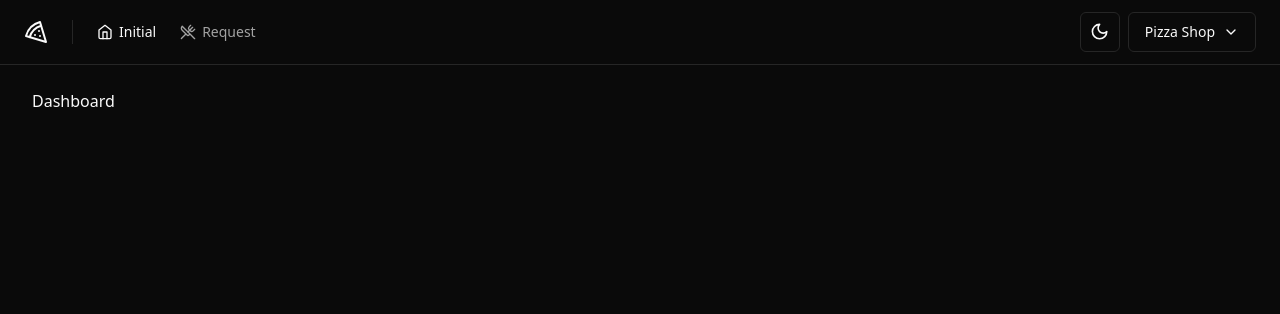
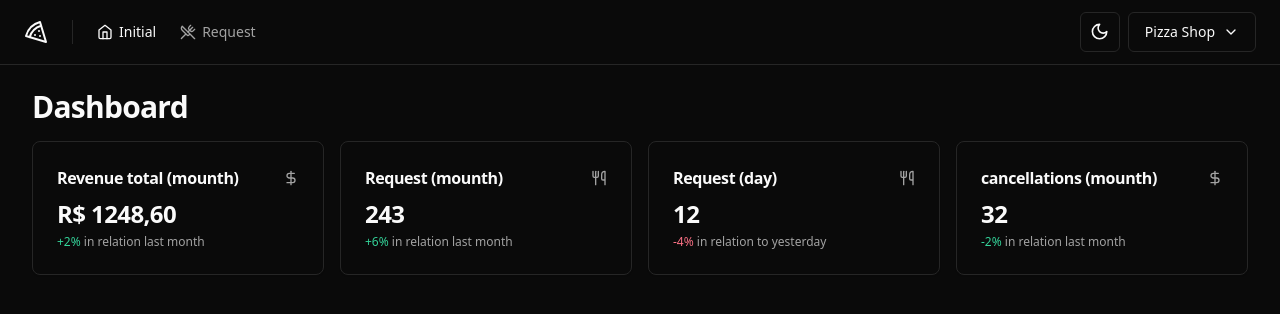
Before and after one commit to thiagotsdelima/pizza.shop, a React (Vite) app: page / in a window 1280 px wide. Shown: the top 314 px of the page. Built offline with nearby package versions, Linux system fonts and the light colour scheme.

Commit message:
update dashborad

```diff
--- /dev/null
+++ b/src/components/ui/card.tsx
@@ -0,0 +1,79 @@
+import * as React from "react"
+
+import { cn } from "@/lib/utils"
+
+const Card = React.forwardRef<
+  HTMLDivElement,
+  React.HTMLAttributes<HTMLDivElement>
+>(({ className, ...props }, ref) => (
+  <div
+    ref={ref}
+    className={cn(
+      "rounded-lg border bg-card text-card-foreground shadow-sm",
+      className
+    )}
+    {...props}
+  />
+))
+Card.displayName = "Card"
+
+const CardHeader = React.forwardRef<
+  HTMLDivElement,
+  React.HTMLAttributes<HTMLDivElement>
+>(({ className, ...props }, ref) => (
+  <div
+    ref={ref}
+    className={cn("flex flex-col space-y-1.5 p-6", className)}
+    {...props}
+  />
+))
+CardHeader.displayName = "CardHeader"
+
+const CardTitle = React.forwardRef<
+  HTMLParagraphElement,
+  React.HTMLAttributes<HTMLHeadingElement>
+>(({ className, ...props }, ref) => (
+  <h3
+    ref={ref}
+    className={cn(
+      "text-2xl font-semibold leading-none tracking-tight",
+      className
+    )}
+    {...props}
+  />
+))
+CardTitle.displayName = "CardTitle"
+
+const CardDescription = React.forwardRef<
+  HTMLParagraphElement,
+  React.HTMLAttributes<HTMLParagraphElement>
+>(({ className, ...props }, ref) => (
+  <p
+    ref={ref}
+    className={cn("text-sm text-muted-foreground", className)}
+    {...props}
+  />
+))
+CardDescription.displayName = "CardDescription"
+
+const CardContent = React.forwardRef<
+  HTMLDivElement,
+  React.HTMLAttributes<HTMLDivElement>
+>(({ className, ...props }, ref) => (
+  <div ref={ref} className={cn("p-6 pt-0", className)} {...props} />
+))
+CardContent.displayName = "CardContent"
+
+const CardFooter = React.forwardRef<
+  HTMLDivElement,
+  React.HTMLAttributes<HTMLDivElement>
+>(({ className, ...props }, ref) => (
+  <div
+    ref={ref}
+    className={cn("flex items-center p-6 pt-0", className)}
+    {...props}
+  />
+))
+CardFooter.displayName = "CardFooter"
+
+export { Card, CardHeader, CardFooter, CardTitle, CardDescription, CardContent }
--- a/src/pages/app/dashboard.tsx
+++ /dev/null
@@ -1,10 +0,0 @@
-import { Helmet } from 'react-helmet-async'
-
-export function Dashboard() {
-  return (
-    <>
-      <Helmet title="Dashboard" />
-      <h1>Dashboard</h1>
-    </>
-  )
-}
--- /dev/null
+++ b/src/pages/app/dashboard/dashboard.tsx
@@ -0,0 +1,23 @@
+import { Helmet } from 'react-helmet-async'
+
+import { DayOrdersAmountCard } from './dayOrdersAmountCard'
+import { MonthCanceledOrdersAmountCard } from './monthCanceledOrdersAmountCard'
+import { MonthOrdersAmountCard } from './monthOrdersAmountCard'
+import { MonthRevenueCard } from './monthRevenueCard'
+
+export function Dashboard() {
+  return (
+    <>
+      <Helmet title="Dashboard" />
+      <div className="flex flex-col gap-4">
+        <h1 className="text-3xl font-bold tracking-tight">Dashboard</h1>
+        <div className="grid grid-cols-4 gap-4">
+          <MonthRevenueCard />
+          <MonthOrdersAmountCard />
+          <DayOrdersAmountCard />
+          <MonthCanceledOrdersAmountCard />
+        </div>
+      </div>
+    </>
+  )
+}
--- /dev/null
+++ b/src/pages/app/dashboard/dayOrdersAmountCard.tsx
@@ -0,0 +1,21 @@
+import { Utensils } from 'lucide-react'
+
+import { Card, CardContent, CardHeader, CardTitle } from '@/components/ui/card'
+
+export function DayOrdersAmountCard() {
+  return (
+    <Card>
+      <CardHeader className="flex-row items-center justify-between space-y-0 pb-2">
+        <CardTitle className="text-base font-semibold">Request (day)</CardTitle>
+        <Utensils className="h-4 w-4 text-muted-foreground" />
+      </CardHeader>
+      <CardContent className="space-y-1">
+        <span className="text-2xl font-bold tracking-tight">12</span>
+        <p className="text-xs text-muted-foreground">
+          <span className="text-rose-500 dark:text-rose-400">-4%</span> in
+          relation to yesterday
+        </p>
+      </CardContent>
+    </Card>
+  )
+}
--- /dev/null
+++ b/src/pages/app/dashboard/monthCanceledOrdersAmountCard.tsx
@@ -0,0 +1,23 @@
+import { DollarSign } from 'lucide-react'
+
+import { Card, CardContent, CardHeader, CardTitle } from '@/components/ui/card'
+
+export function MonthCanceledOrdersAmountCard() {
+  return (
+    <Card>
+      <CardHeader className="flex-row items-center justify-between space-y-0 pb-2">
+        <CardTitle className="text-base font-semibold">
+          cancellations (mounth)
+        </CardTitle>
+        <DollarSign className="h-4 w-4 text-muted-foreground" />
+      </CardHeader>
+      <CardContent className="space-y-1">
+        <span className="text-2xl font-bold tracking-tight">32</span>
+        <p className="text-xs text-muted-foreground">
+          <span className="text-emerald-500 dark:text-emerald-400">-2%</span> in
+          relation last month
+        </p>
+      </CardContent>
+    </Card>
+  )
+}
--- /dev/null
+++ b/src/pages/app/dashboard/monthOrdersAmountCard.tsx
@@ -0,0 +1,23 @@
+import { Utensils } from 'lucide-react'
+
+import { Card, CardContent, CardHeader, CardTitle } from '@/components/ui/card'
+
+export function MonthOrdersAmountCard() {
+  return (
+    <Card>
+      <CardHeader className="flex-row items-center justify-between space-y-0 pb-2">
+        <CardTitle className="text-base font-semibold">
+          Request (mounth)
+        </CardTitle>
+        <Utensils className="h-4 w-4 text-muted-foreground" />
+      </CardHeader>
+      <CardContent className="space-y-1">
+        <span className="text-2xl font-bold tracking-tight">243</span>
+        <p className="text-xs text-muted-foreground">
+          <span className="text-emerald-500 dark:text-emerald-400">+6%</span> in
+          relation last month
+        </p>
+      </CardContent>
+    </Card>
+  )
+}
--- /dev/null
+++ b/src/pages/app/dashboard/monthRevenueCard.tsx
@@ -0,0 +1,23 @@
+import { DollarSign } from 'lucide-react'
+
+import { Card, CardContent, CardHeader, CardTitle } from '@/components/ui/card'
+
+export function MonthRevenueCard() {
+  return (
+    <Card>
+      <CardHeader className="flex-row items-center justify-between space-y-0 pb-2">
+        <CardTitle className="text-base font-semibold">
+          Revenue total (mounth)
+        </CardTitle>
+        <DollarSign className="h-4 w-4 text-muted-foreground" />
+      </CardHeader>
+      <CardContent className="space-y-1">
+        <span className="text-2xl font-bold tracking-tight">R$ 1248,60</span>
+        <p className="text-xs text-muted-foreground">
+          <span className="text-emerald-500 dark:text-emerald-400">+2%</span> in
+          relation last month
+        </p>
+      </CardContent>
+    </Card>
+  )
+}
--- a/src/pages/app/orders/orderDetails.tsx
+++ b/src/pages/app/orders/orderDetails.tsx
@@ -4,7 +4,14 @@ import {
   DialogHeader,
   DialogTitle,
 } from '@/components/ui/dialog'
-import { Table, TableBody, TableCell, TableRow } from '@/components/ui/table'
+import {
+  Table,
+  TableBody,
+  TableCell,
+  TableFooter,
+  TableHead,
+  TableRow,
+} from '@/components/ui/table'
 
 export function OrderDetails() {
   return (
@@ -53,6 +60,36 @@ export function OrderDetails() {
             </TableRow>
           </TableBody>
         </Table>
+        <Table>
+          <TableRow>
+            <TableHead>Product</TableHead>
+            <TableHead className="text-right">Amount</TableHead>
+            <TableHead className="text-right">Price</TableHead>
+            <TableHead className="text-right">subtotal</TableHead>
+          </TableRow>
+          <TableBody>
+            <TableRow>
+              <TableCell>Pizza Pepperoni Familha</TableCell>
+              <TableCell className="text-right">2</TableCell>
+              <TableCell className="text-right">R$ 79,90</TableCell>
+              <TableCell className="text-right">R$ 159,80</TableCell>
+            </TableRow>
+            <TableRow>
+              <TableCell>Pizza Pepperoni Familha</TableCell>
+              <TableCell className="text-right">2</TableCell>
+              <TableCell className="text-right">R$ 69,90</TableCell>
+              <TableCell className="text-right">R$ 139,80</TableCell>
+            </TableRow>
+          </TableBody>
+          <TableFooter>
+            <TableRow>
+              <TableCell colSpan={3}>Total of order</TableCell>
+              <TableCell className="text-right font-medium">
+                R$ 299,60
+              </TableCell>
+            </TableRow>
+          </TableFooter>
+        </Table>
       </div>
     </DialogContent>
   )
--- a/src/routes.tsx
+++ b/src/routes.tsx
@@ -2,7 +2,7 @@ import { createBrowserRouter } from 'react-router-dom'
 
 import { AppLayout } from './pages/_layouts/app'
 import { AuthLayout } from './pages/_layouts/auth'
-import { Dashboard } from './pages/app/dashboard'
+import { Dashboard } from './pages/app/dashboard/dashboard'
 import { Orders } from './pages/app/orders/orders'
 import { SignIn } from './pages/auth/signIn'
 import { SignUp } from './pages/auth/signUp'
```
